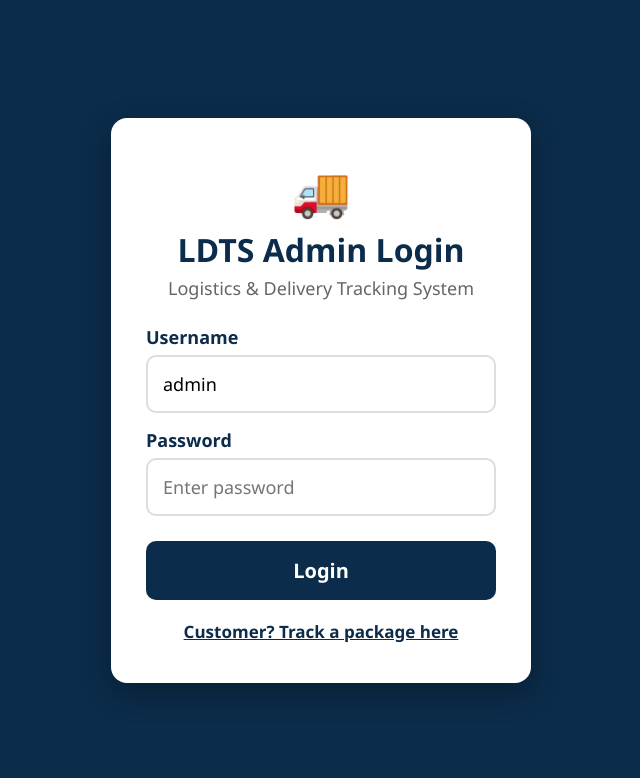
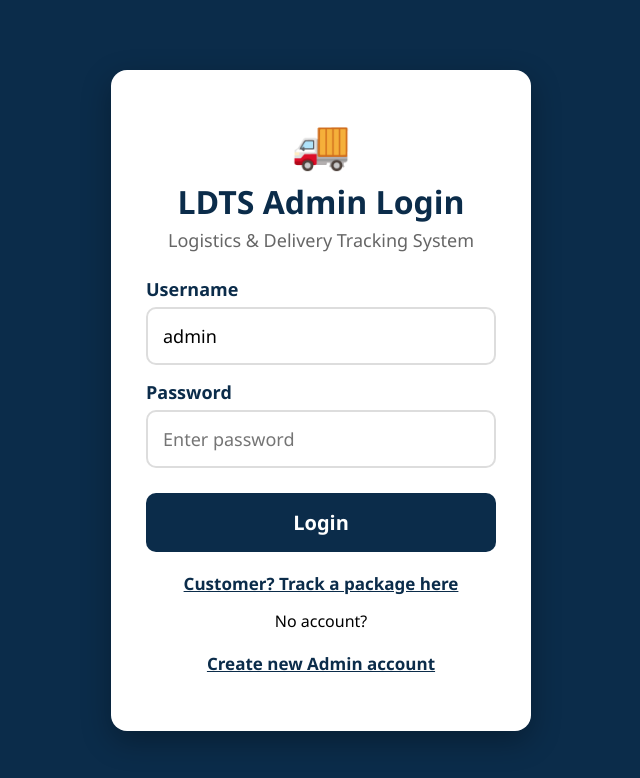
Before and after one commit to Cissey-Cyber/logistics-app, a Flask app: page /login in a window 1280 px wide. Shown: the top 778 px of the page, without its empty margins (319-959 px from the left). Run offline with Flask 3, Linux system fonts and the light colour scheme; parts of the project's set-up code (start-up, migrations or seed data) failed here and were passed over; some libraries are stand-ins or nearby versions.

Commit message:
Enhance login page with account creation link
Added a link for creating a new admin account.

```diff
--- a/templates/login.html
+++ b/templates/login.html
@@ -91,7 +91,9 @@
             <button type="submit">Login</button>
         </form>
 
+
         <a href="/track">Customer? Track a package here</a>
+        <p style="text-align:center;margin-top:15px">No account? <a href="/register">Create new Admin account</a></p>
     </div>
 </body>
 </html>
```
